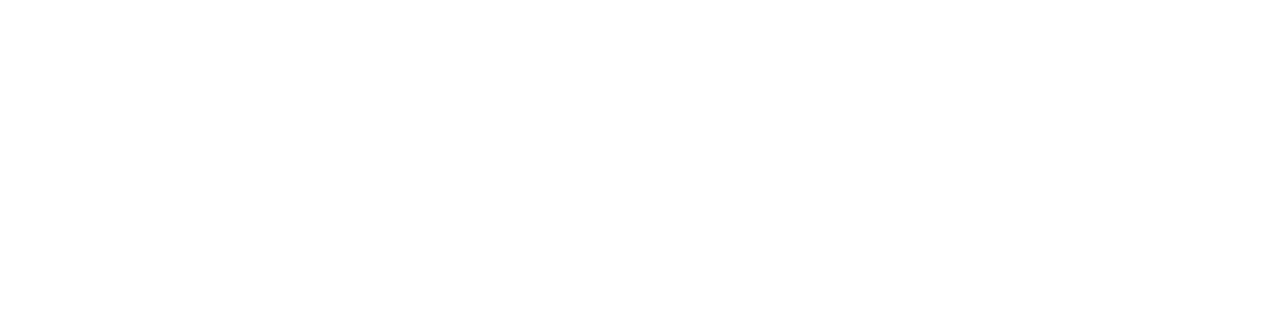
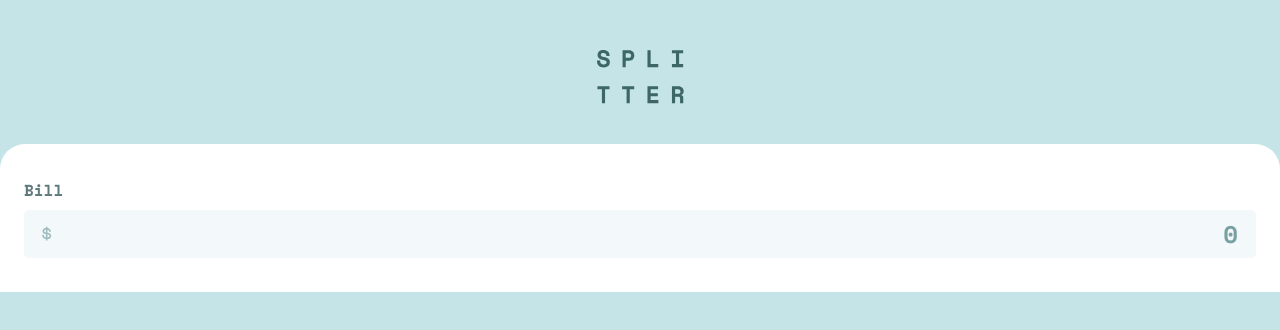
Before and after one commit to kirilenko-a/tip-calculator-app, a website built with Vite: page index.html in a window 1280 px wide. Built offline with nearby package versions, Linux system fonts and the light colour scheme.

Commit message:
feat: add header and bill input

```diff
--- a/index.html
+++ b/index.html
@@ -14,5 +14,30 @@
     <script type="module" src="/src/main.js"></script>
     <title>Tip calculator app</title>
   </head>
-  <body></body>
+  <body class="font-main bg-grey-200 flex min-h-screen flex-col items-center">
+    <header class="pt-12.5 pb-10">
+      <img src="/images/logo.svg" alt="Splitter logo" />
+    </header>
+
+    <main class="w-full rounded-t-[25px] bg-white px-6 py-8.5">
+      <form action="/" method="get">
+        <fieldset class="flex flex-col gap-2">
+          <label class="text-grey-500 leading-6 font-bold" for="bill"
+            >Bill</label
+          >
+          <div
+            class="relative before:absolute before:top-1/2 before:left-4.5 before:h-4 before:w-2.5 before:-translate-y-1/2 before:bg-[url('/images/icon-dollar.svg')] before:bg-contain before:bg-no-repeat before:content-['']"
+          >
+            <input
+              class="bg-grey-50 w-full rounded-[5px] px-4.5 py-1.5 text-right text-[24px] leading-9 font-bold text-green-900 outline-green-400 [&::-webkit-inner-spin-button]:appearance-none [&::-webkit-outer-spin-button]:appearance-none"
+              type="number"
+              name="bill"
+              id="bill"
+              placeholder="0"
+            />
+          </div>
+        </fieldset>
+      </form>
+    </main>
+  </body>
 </html>
```
